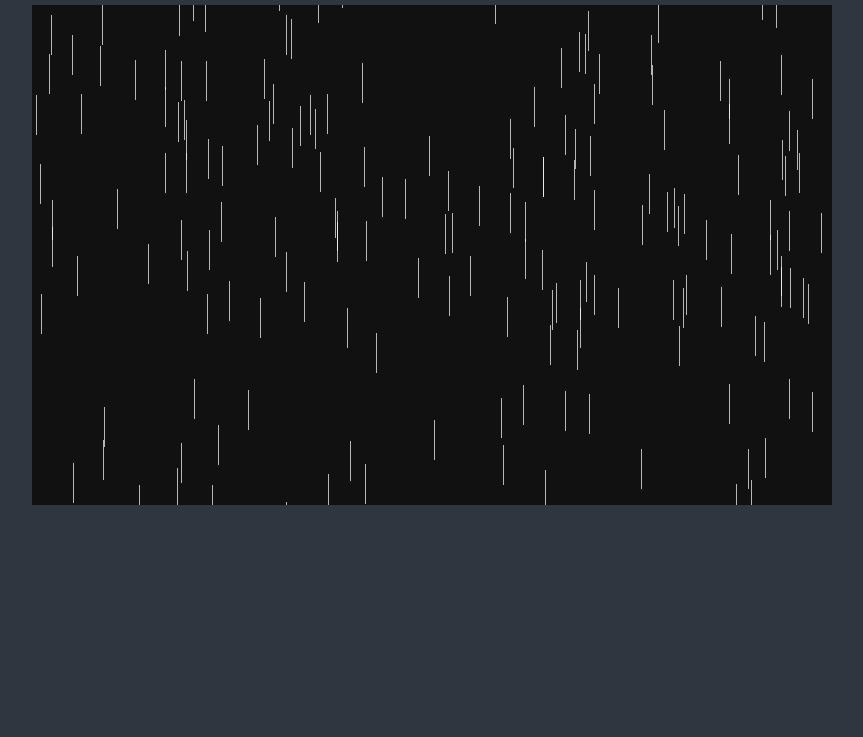
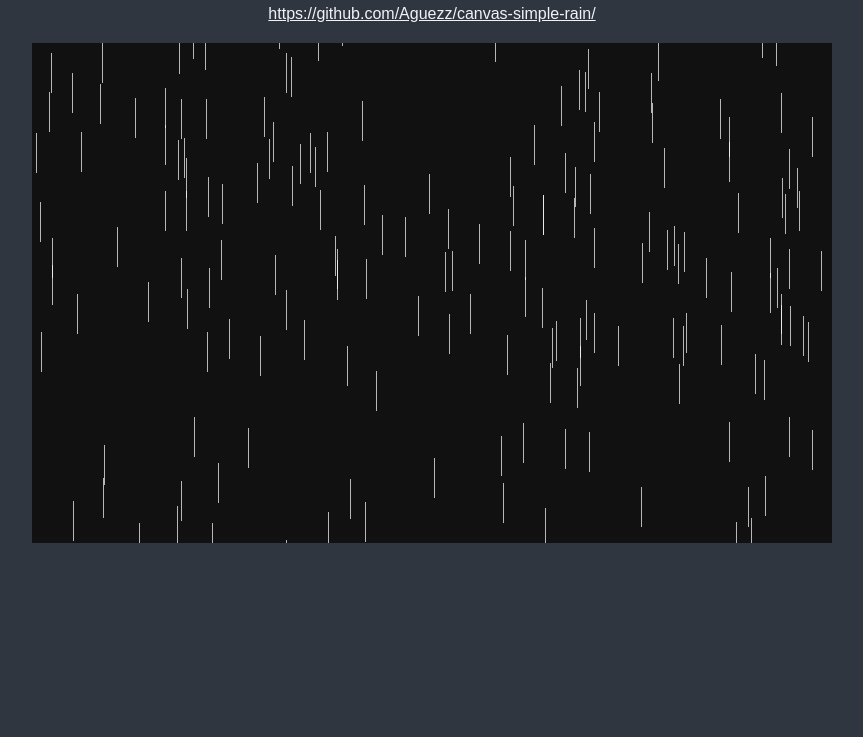
Before and after one commit to Aguezz/canvas-simple-rain, a plain HTML site: page index.html in a window 1280 px wide. Shown: the part 63-800 px from the top of the page, without its empty margins (208-1071 px from the left). Drawn offline with Linux system fonts and the light colour scheme.

Commit message:
add link github repos

```diff
--- a/index.html
+++ b/index.html
@@ -6,13 +6,18 @@
     <!-- <meta http-equiv="X-UA-Compatible" content="ie=edge"> -->
     <title>Rain</title>
     <style>
-        body { margin: 0; background-color: #2f3640; }
+        body { margin: 0; background-color: #2f3640; font-family:Arial, Helvetica, sans-serif; }
         canvas { display: block; margin: 20px auto; }
-        h2 { text-align: center; color: #f1f2f6; font-family:Arial, Helvetica, sans-serif; }
+        h2 { text-align: center; color: #f1f2f6; }
+        a { color: #f1f2f6; }
+        .text-center { text-align: center; }
     </style>
 </head>
 <body>
     <h2>Rain</h2>
+    <div class="text-center">
+        <a href="https://github.com/Aguezz/canvas-simple-rain/">https://github.com/Aguezz/canvas-simple-rain/</a>
+    </div>
     <canvas id="canvas" width="800" height="500"></canvas>
 
     <script src="script.js"></script>
```
Also changed, not shown: 1 other file.
